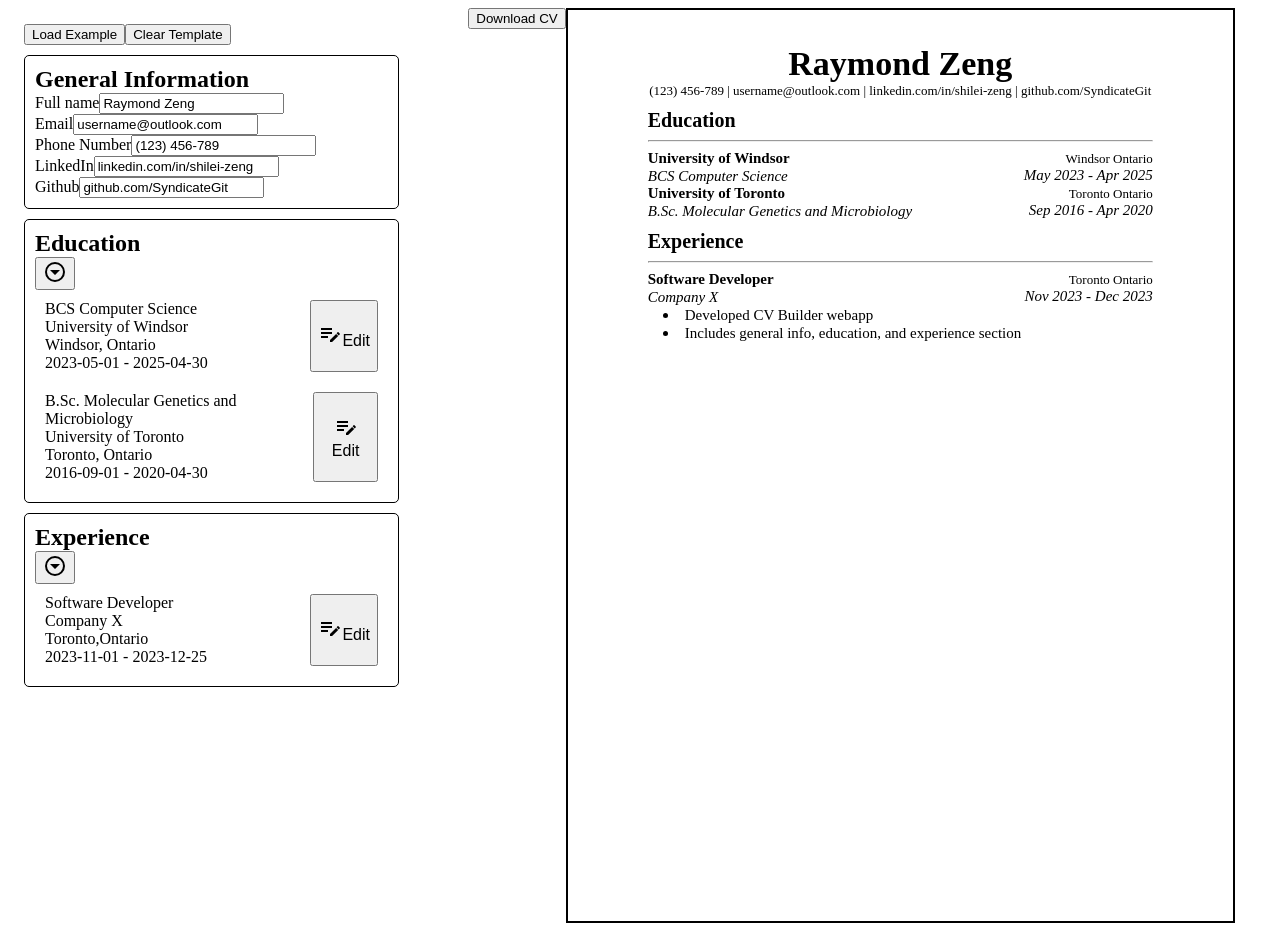
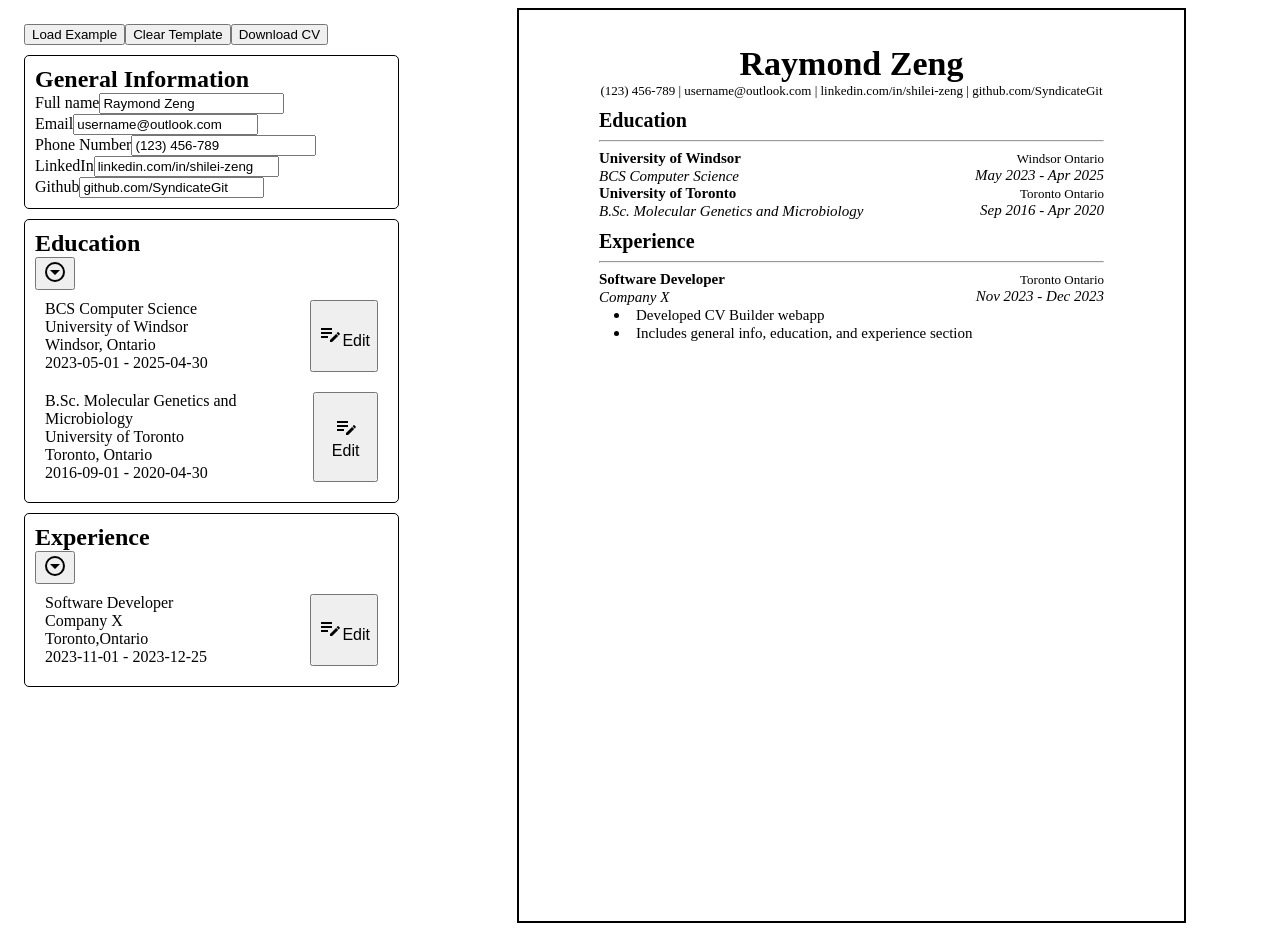
Before and after one commit to SyndicateGit/cv-builder, a React (Create React App) app: page / in a window 1280 px wide. Built offline with nearby package versions, Linux system fonts and the light colour scheme.

Commit message:
Download CV Button changed location and build

```diff
--- a/src/App.tsx
+++ b/src/App.tsx
@@ -284,10 +284,17 @@ function editExperienceListItem(e: any){
   return (
     <div className="App">
       <div className='cv-inputs'>
+      <div className='cv-buttons'>
         <TemplateLoader
         onLoadDefault={loadDefaultInfo}
         onClear={clearDefaultInfo}
         />
+        <div className='savePDF'>
+          <button onClick={savePDF}>
+            Download CV
+          </button>
+        </div>
+      </div>
         <div className='basic-info-container cv-input-field'>
         <BasicInfo
           onChange={handleBasicInfoChange}
@@ -340,11 +347,7 @@ function editExperienceListItem(e: any){
       </div>
 
       <div className='cv-outputs'>
-      <div className='savePDF'>
-        <button onClick={savePDF}>
-          Download CV
-        </button>
-      </div>
+
       <div className='resume-container'>
         <Resume
           basicInfo = {basicInfo}
--- a/src/styles/Resume.css
+++ b/src/styles/Resume.css
@@ -120,3 +120,7 @@ span.span{
 .bullet-points{
   margin-left: 15px;
 }
+
+.cv-buttons{
+  display: flex;
+}
```
Also changed, not shown: 17 other files (tests, documents, lock files or other folders).
